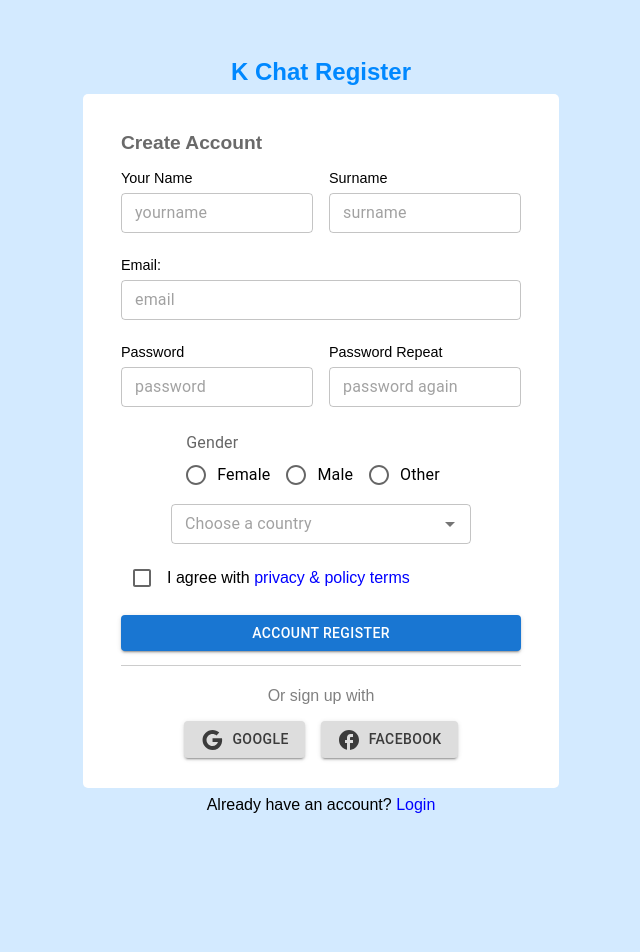
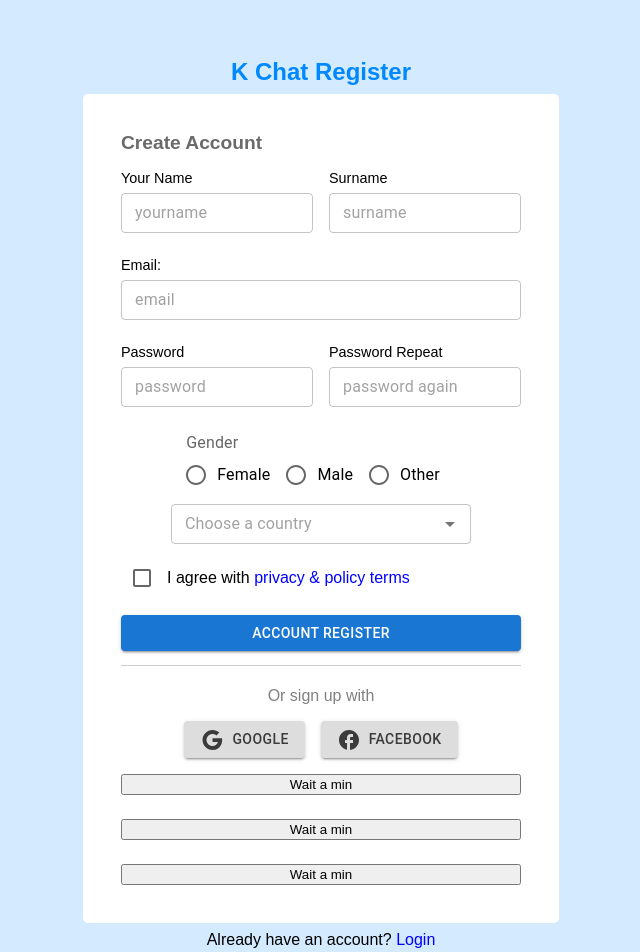
Before and after one commit to korayakben/K-CHAT, a React (Vite) app in the folder Frontend/: page /register in a window 1280 px wide. Shown: the top 952 px of the page, without its empty margins (319-959 px from the left). Before the commit the page ends 862 px from the top, so only its background shows below. Built offline with nearby package versions, Linux system fonts and the light colour scheme.

Commit message:
Add some btn to try

```diff
--- a/Frontend/pages/Authentication/Register.jsx
+++ b/Frontend/pages/Authentication/Register.jsx
@@ -58,6 +58,10 @@ function Register() {
 
                 <StrategyButtons/>
 
+                <button>Wait a min</button>
+                <button>Wait a min</button>
+                <button>Wait a min</button>
+
             </form>
         </div>
         <div className='haveAccount'>Already have an account? <Link to="/login">Login</Link></div>
```
